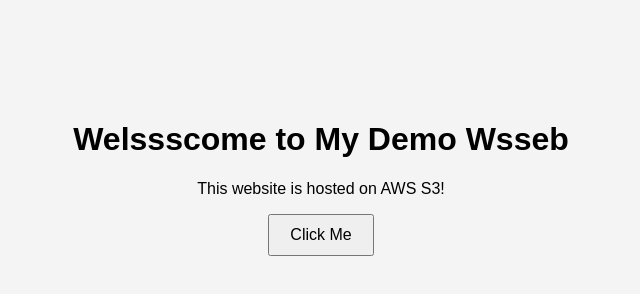
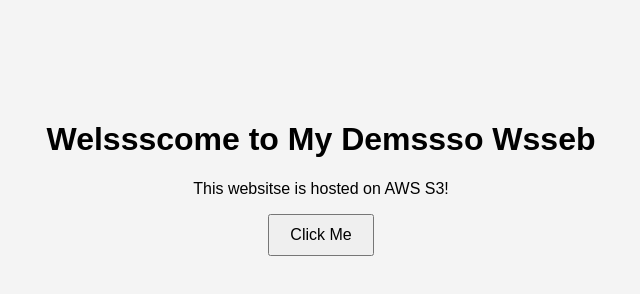
Before and after one commit to bohraayush25/projectx, a plain HTML site: page index.html in a window 1280 px wide. Shown: the whole page, without its empty margins (319-959 px from the left). Drawn offline with Linux system fonts and the light colour scheme.

Commit message:
Update index.html

```diff
--- a/index.html
+++ b/index.html
@@ -7,8 +7,8 @@
 </head>
 <body>
     <div class="container">
-        <h1>Welssscome to My Demo Wsseb</h1>
-        <p>This website is hosted on AWS S3!</p>
+        <h1>Welssscome to My Demssso Wsseb</h1>
+        <p>This websitse is hosted on AWS S3!</p>
         <button onclick="sayHello()">Click Me</button>
     </div>
     <script src="script.js"></script>
```
